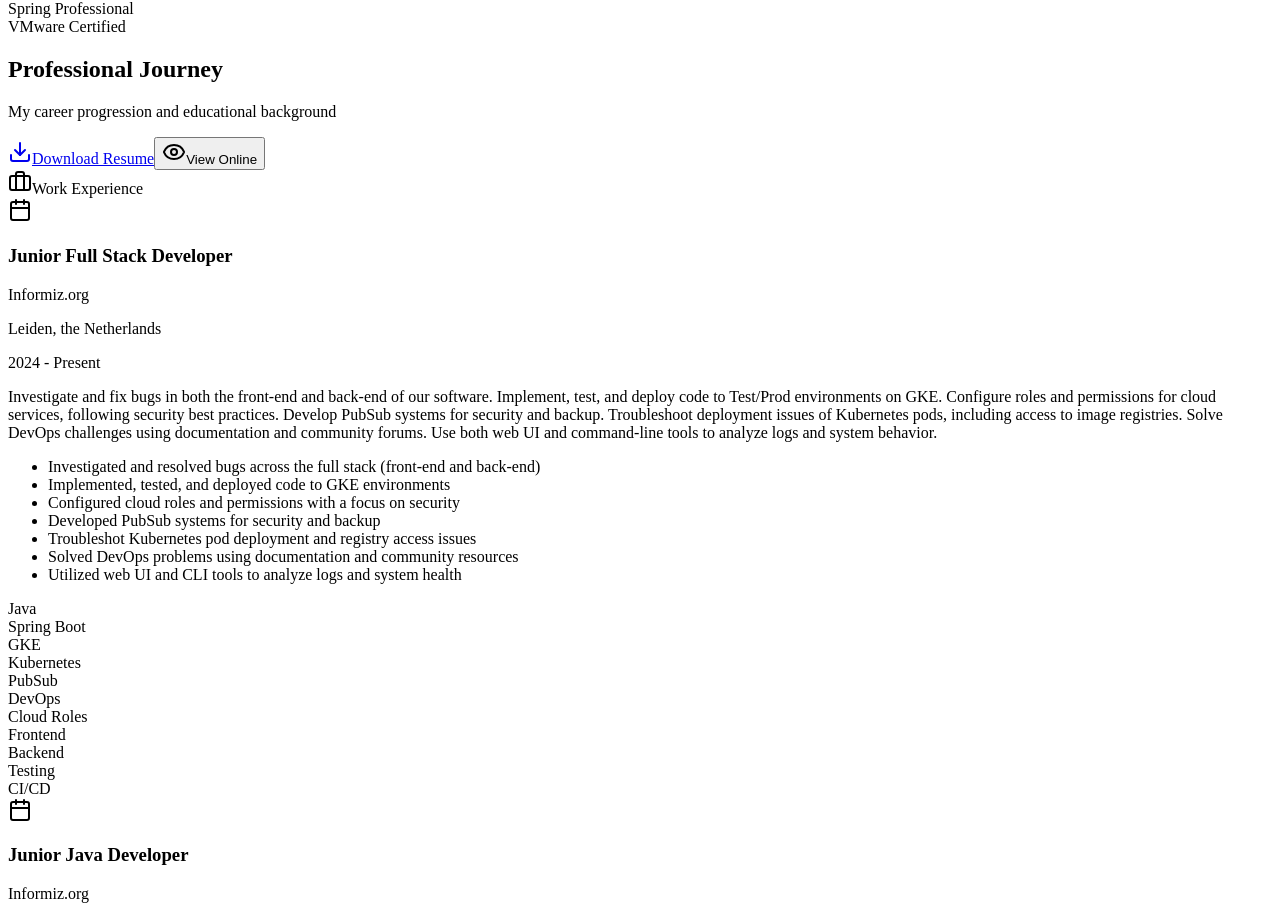
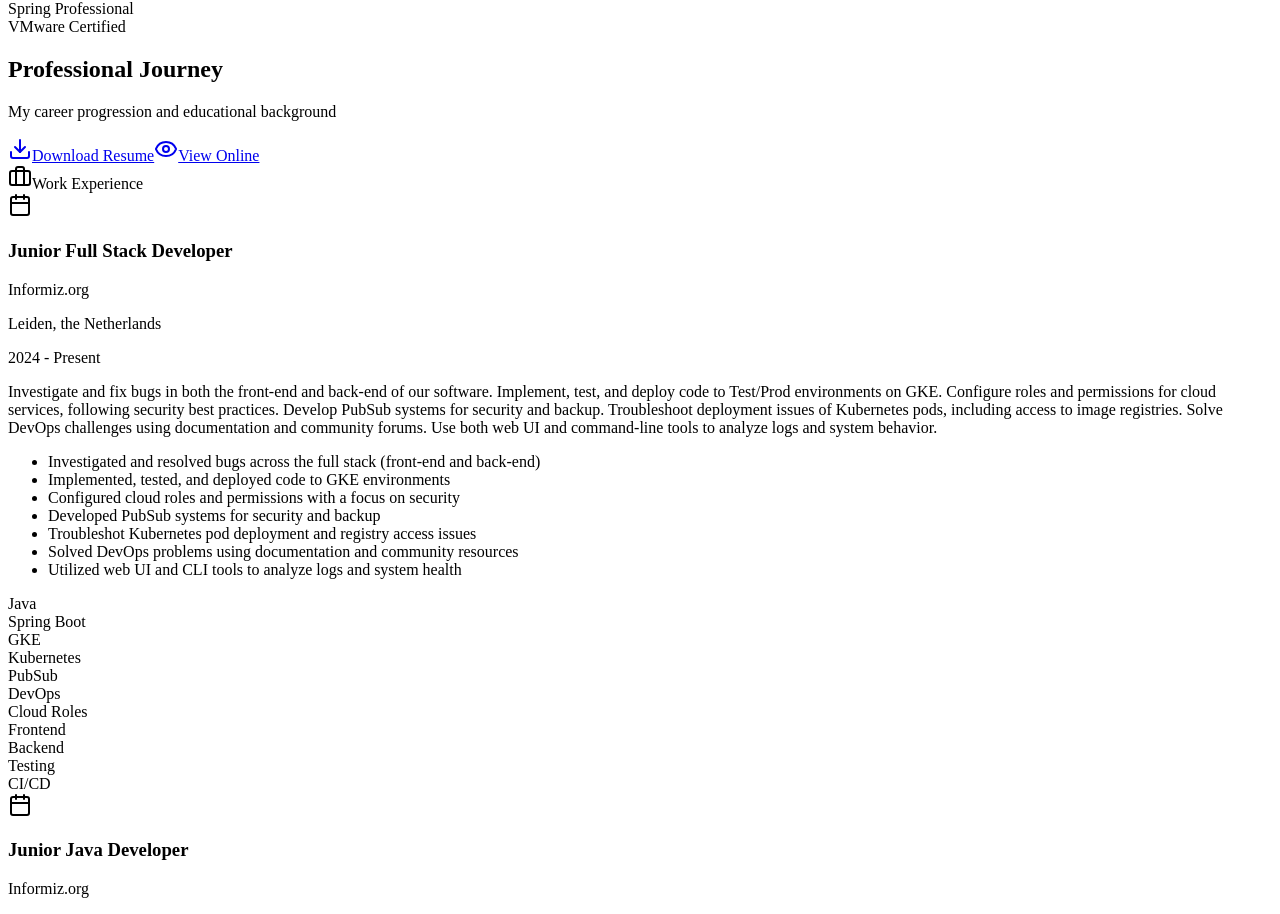
Before and after one commit to goldinShay/myPort, a React (Vite) app in the folder client/: page / in a window 1280 px wide. Shown: the part 3737-4651 px from the top of the page. Built offline with nearby package versions, Linux system fonts and the light colour scheme.

Commit message:
Fix ResumeSection: add View Online button for CV preview

```diff
--- a/client/src/components/ResumeSection.tsx
+++ b/client/src/components/ResumeSection.tsx
@@ -80,19 +80,26 @@
         </h2>
         <p className="text-muted-foreground mb-6">My career progression and educational background</p>
         <div className="flex justify-center gap-4">
+          {/* Download button */}
           <a
             href="/shay_goldin_cv.pdf"
-            download
+            download="shay_goldin_cv.pdf"
             className="inline-flex items-center gap-2 bg-emerald-700 text-white hover:bg-emerald-800 px-3 py-2 rounded"
           >
             <Download className="h-4 w-4" />
             Download Resume
           </a>
 
-          <Button variant="outline" className="gap-2">
+          {/* View Online button */}
+          <a
+            href="/shay_goldin_cv.pdf"
+            target="_blank"
+            rel="noopener noreferrer"
+            className="inline-flex items-center gap-2 border border-emerald-700 text-emerald-700 hover:bg-emerald-700 hover:text-white px-3 py-2 rounded"
+          >
             <Eye className="h-4 w-4" />
             View Online
-          </Button>
+          </a>
         </div>
 
       </div>
```
